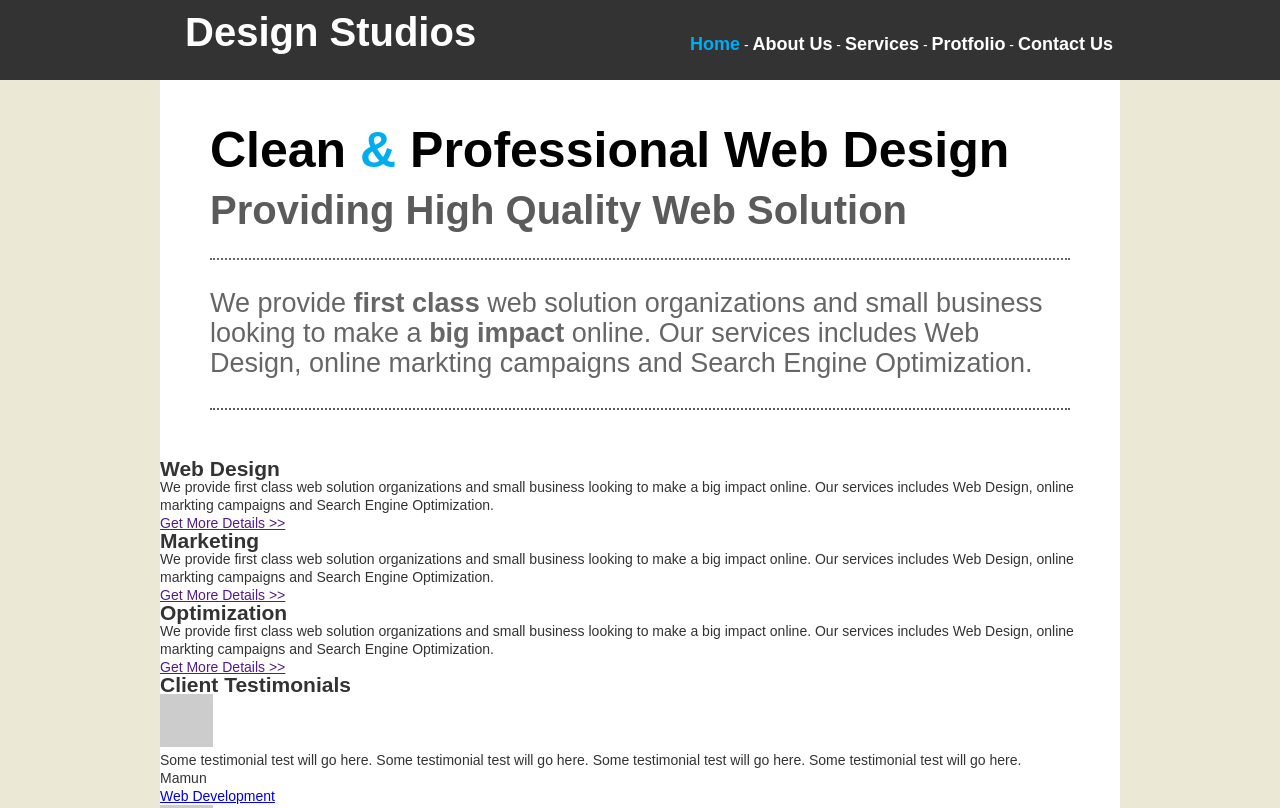
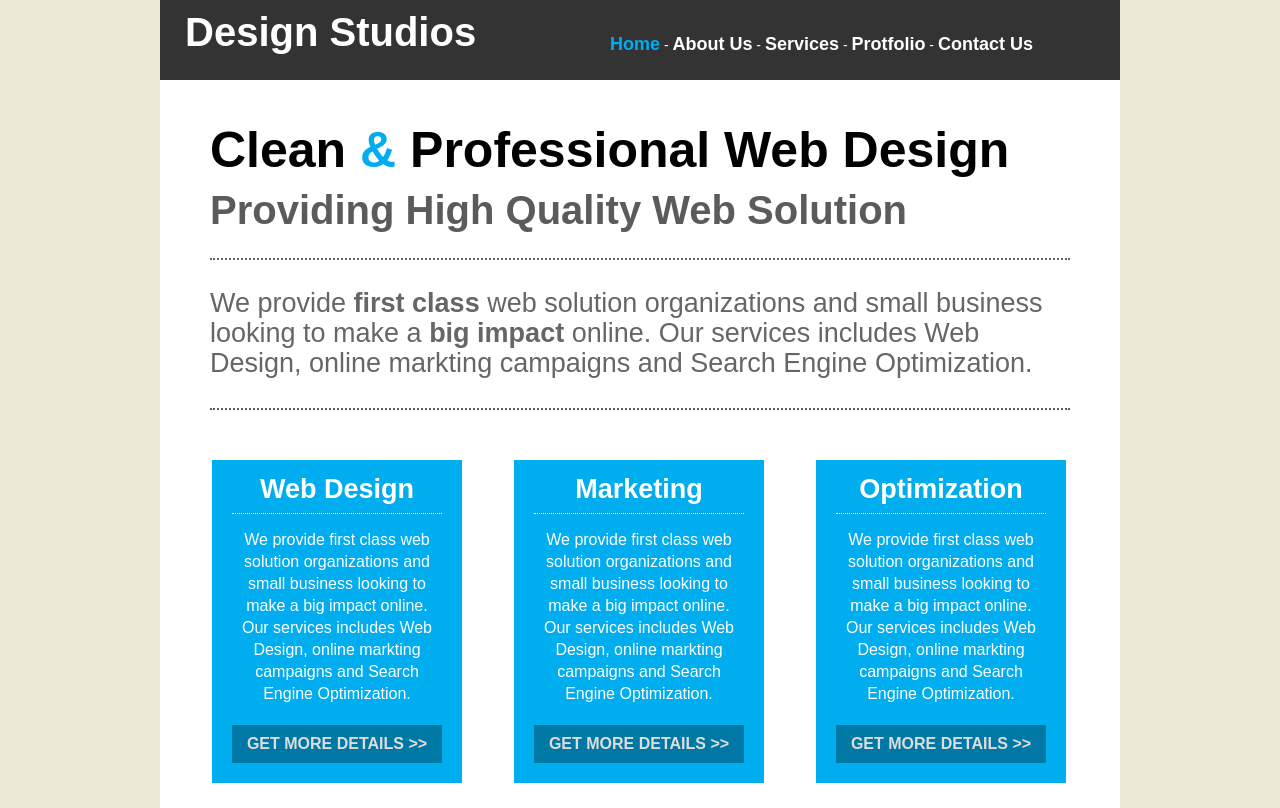
Before and after one commit to zamanwebdeveloper/02.ImagetoHTML-CSSConversion, a plain HTML site: page index.html in a window 1280 px wide. Shown: the top 808 px of the page. Drawn offline with Linux system fonts and the light colour scheme.

Commit message:
6/8 JPG Image to HTML/CSS Conversion (Part-06) Completed.

```diff
--- a/style.css
+++ b/style.css
@@ -2,10 +2,10 @@
 body{font-family:arial; font-size:14px; line-height:18px; color:#333; background:#ECE8D6}
 .template{width:960px; margin:0 auto}
 .clear{overflow:hidden;}
-.headersection{background:#333333; height:80px;}
-.header{}
+.headersection{}
+.header{background:#333333; height:80px;}
 .headerleft {
-    width: 520px;
+    width: 450px;
     color: #fff;
     float: left;
 }
@@ -15,7 +15,7 @@ body{font-family:arial; font-size:14px; line-height:18px; color:#333; background
     padding-left: 25px;
 }
 .headerright {
-    width: 430px;
+    width: 510px;
     float: right;
     color: #fff;
     padding-top: 35px;
@@ -54,13 +54,47 @@ body{font-family:arial; font-size:14px; line-height:18px; color:#333; background
     padding-bottom: 30px;
 }
 .description p{}
-.contentsection{}
-.service{}
-.service h2{}
-.service p{}
+.contentsection {
+    margin-bottom: 20px;
+    padding-bottom: 20px;
+}
+.service {
+    background: #00ADEF;
+    width: 210px;
+    margin-left: 52px;
+    float: left;
+    padding: 20px;
+}
+.service h2 {
+    color: #fff;
+    border-bottom: 1px dotted #fff;
+    padding-bottom: 15px;
+    margin-bottom: 15px;
+    font-size: 27px;
+    text-align: center;
+}
+.service p {
+    color: #fff;
+    text-align: center;
+    font-size: 16px;
+    line-height: 22px;
+}
 
-.readmore{}
-.readmore a{}
+.readmore {
+    background: #0078A5;
+    text-align: center;
+    padding: 10px;
+    margin-top: 20px;
+}
+
+
+.readmore a {
+    color: #ddd;
+    text-decoration: none;
+    font-size: 16px;
+    text-transform: uppercase;
+    font-weight: bold;
+}
 .readmore a:hover{}
 
 .mainbottom{}
```
